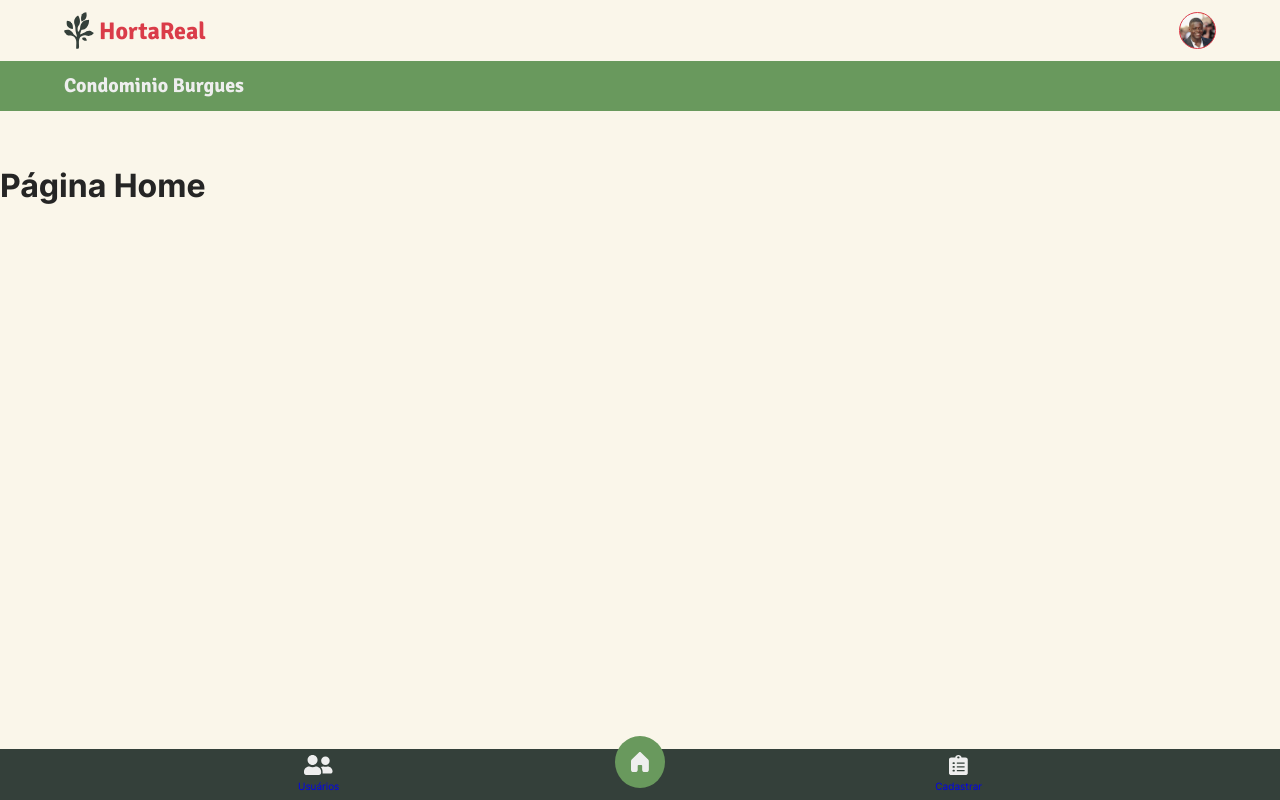
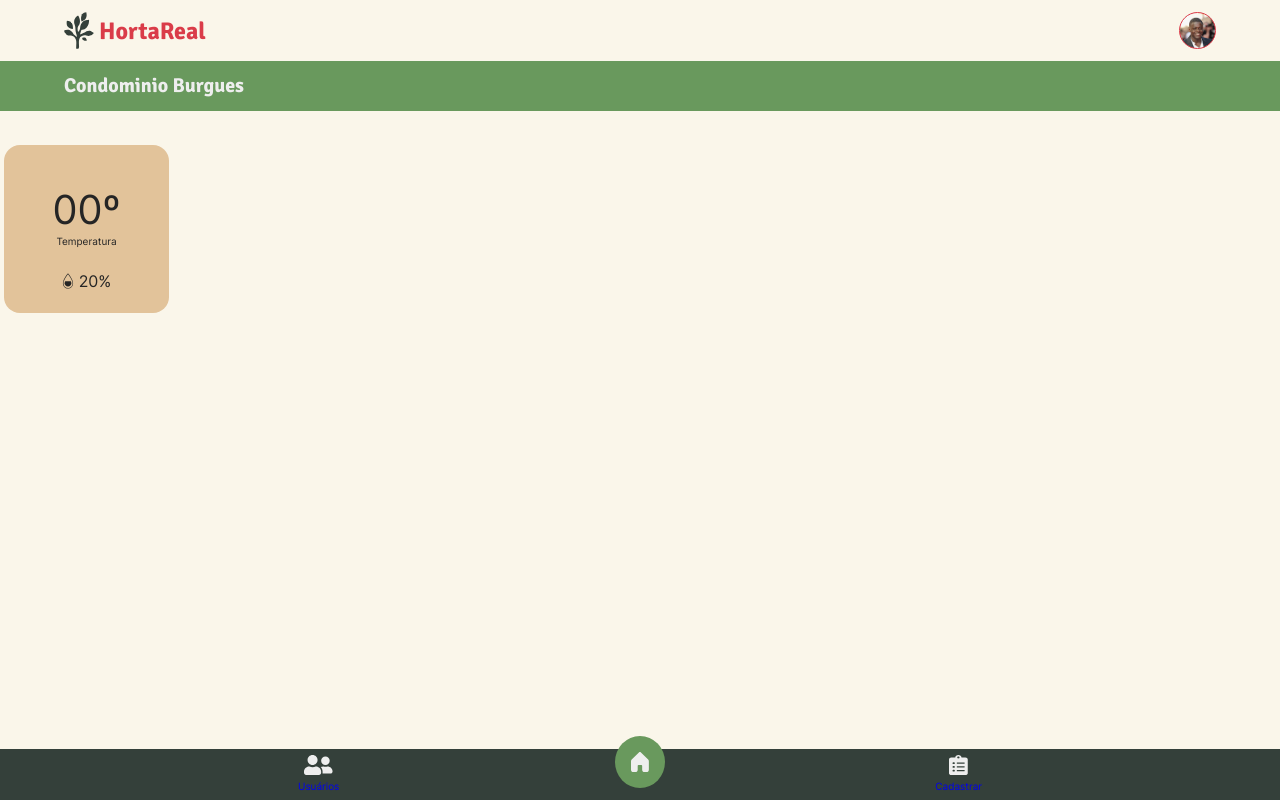
Before and after one commit to crismantovani/horta-real, a React (Vite) app: page / in a window 1280 px wide. Built offline with nearby package versions, Linux system fonts and the light colour scheme.

Commit message:
feat: :poop: ADD Card Component to the Home Page

```diff
--- a/src/pages/Home/Home.jsx
+++ b/src/pages/Home/Home.jsx
@@ -1,11 +1,14 @@
 import React from "react";
 
 import "./Home.css";
+import Card from "../../components/Card/Card";
 
 const Home = () => {
   return (
     <>
-      <h1>Página Home</h1>
+      <article>
+        <Card></Card>
+      </article>
     </>
   );
 };
```
